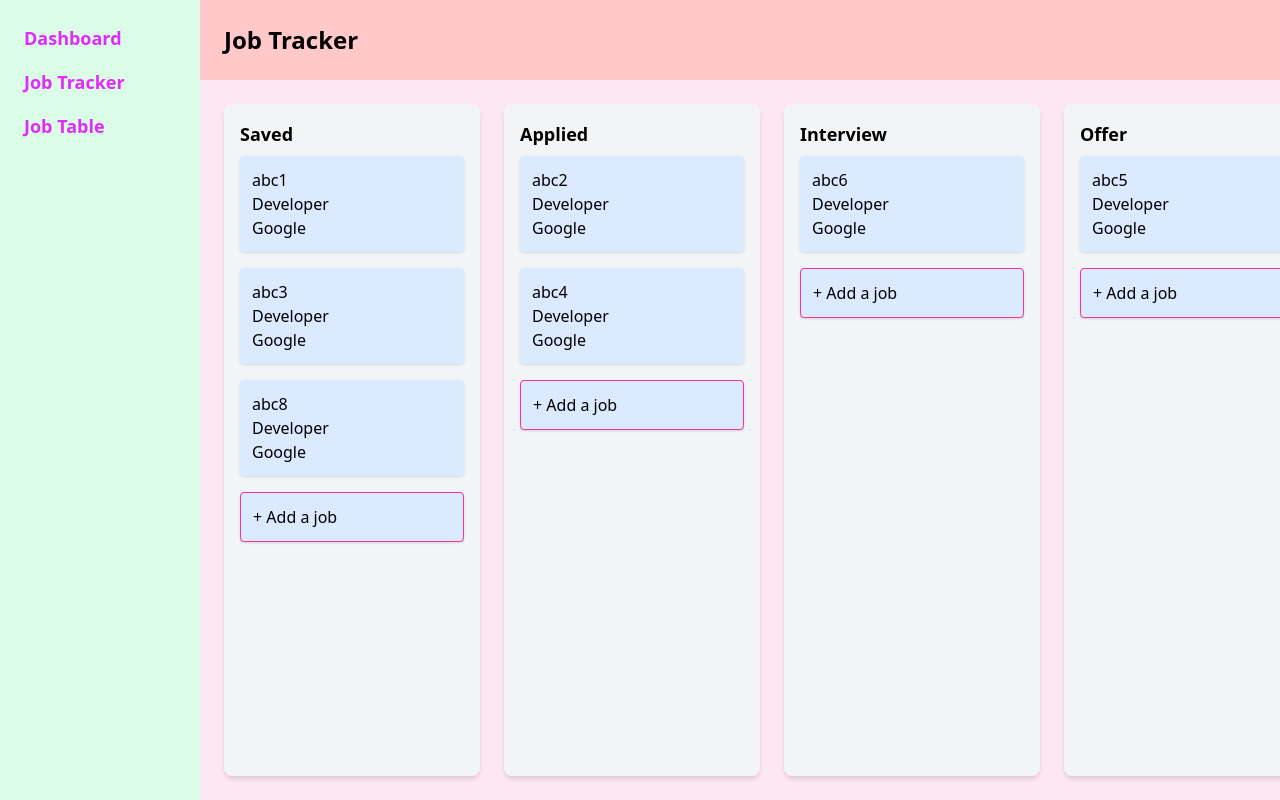
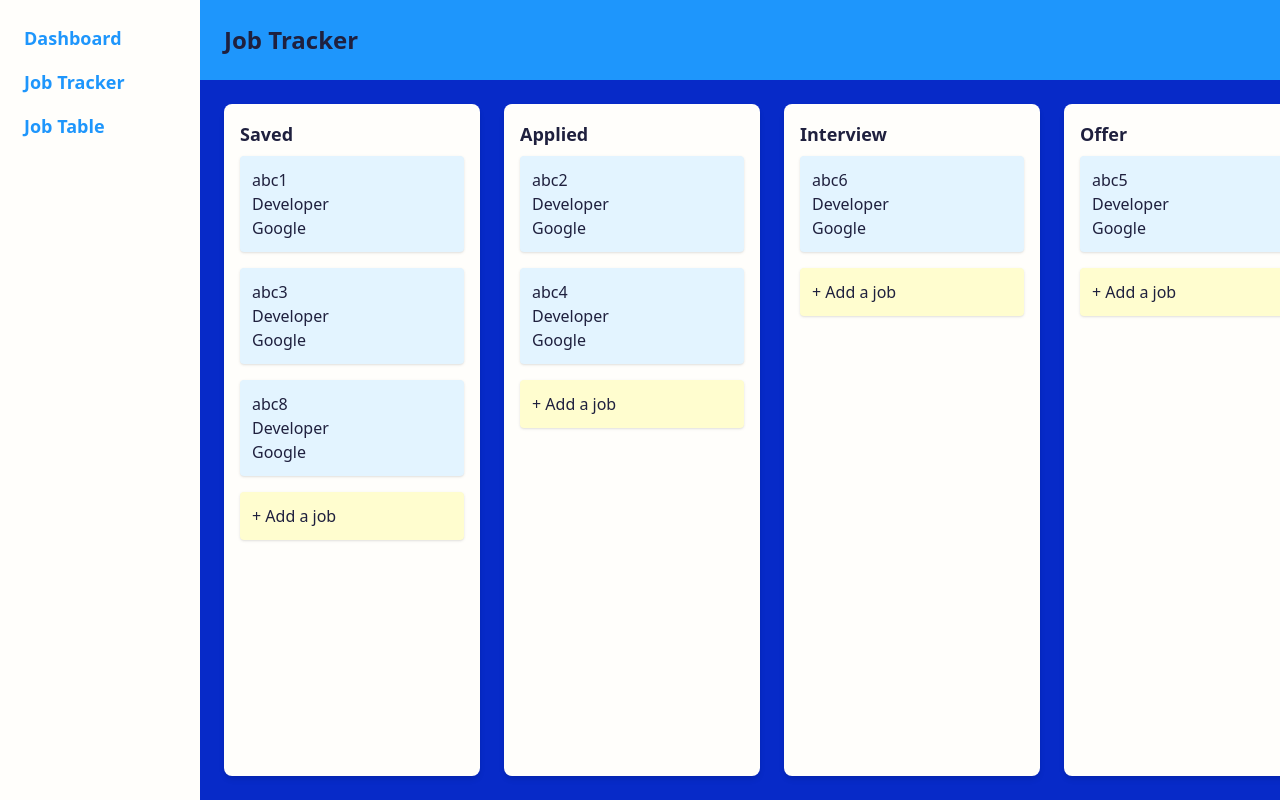
Before and after one commit to MayKhine/trkHire, a React (Vite) app: page / in a window 1280 px wide. Shown: the top 800 px of the page. Built offline with nearby package versions, Linux system fonts and the light colour scheme.

Commit message:
working on overlay changes

```diff
--- a/src/components/KanbanBoard/KanbanAddJobButton.tsx
+++ b/src/components/KanbanBoard/KanbanAddJobButton.tsx
@@ -7,7 +7,7 @@ export const KanbanAddJobButton = ({
 }: KanbanAddJobButtonProps) => {
   return (
     <button
-      className="bg-blue-100 border-solid border-1 border-pink-500 w-full flex p-3 rounded shadow cursor-pointer hover:bg-blue-200 "
+      className="bg-lightYellow w-full flex p-3 rounded shadow cursor-pointer hover:bg-yellow "
       onClick={onClickHandler}
     >
       + Add a job
--- a/src/components/KanbanBoard/KanbanBoard.tsx
+++ b/src/components/KanbanBoard/KanbanBoard.tsx
@@ -29,29 +29,6 @@ export const KanbanBoard = () => {
     const { active, over } = event
     if (!over) return
 
-    // console.log(
-    //   "active. ",
-    //   active,
-    //   active.data.current?.colId,
-    //   "over",
-    //   over.data.current?.colId
-    // )
-
-    // const fromColumn = columns.find((col) =>
-    //   col.jobs.some((job) => job.id === active.id)
-    // )
-
-    // const fromColumn = columns.find((col) =>
-    //   col.jobs.some((job) => job.id === active.id)
-    // )
-
-    // const toColumn = columns.find((col) =>
-    //   col.jobs.some((job) => job.id === over.id)
-    // )
-
-    // const fromColumnId = fromColumn?.id
-    // let toColumnId = toColumn?.id
-
     const fromColumnId = active.data.current?.colId
     let toColumnId = over.data.current?.colId
 
@@ -65,12 +42,6 @@ export const KanbanBoard = () => {
       const updatedToColumn = updated.find((col) => col.id === toColumnId)
 
       if (!updatedFromColumn || !updatedToColumn) return prev
-
-      // Move the job to a new column
-      // const job = updatedFromColumn.jobs.find((j) => j.id === active.id)
-      // updatedFromColumn.jobs = updatedFromColumn.jobs.filter(
-      //   (j) => j.id !== active.id
-      // )
 
       const job = updatedFromColumn.jobs.find((jobId) => jobId === active.id)
       updatedFromColumn.jobs = updatedFromColumn.jobs.filter(
@@ -97,17 +68,6 @@ export const KanbanBoard = () => {
 
     const { active, over } = event
     if (!over) return
-
-    // const fromColumn = columns.find((col) =>
-    //   col.jobs.some((job) => job.id === active.id)
-    // )
-
-    // const toColumn = columns.find((col) =>
-    //   col.jobs.some((job) => job.id === over.id)
-    // )
-
-    // const fromColumnId = fromColumn?.id
-    // const toColumnId = toColumn?.id
 
     const fromColumnId = active.data.current?.colId
     const toColumnId = over.data.current?.colId
@@ -145,16 +105,16 @@ export const KanbanBoard = () => {
     })
   }
 
-  // console.log("Job: ", jobs[0])
+  console.log("Job: ", jobs)
   return (
-    <div className="h-full bg-red-200 flex flex-col">
+    <div className="h-full bg-blue flex flex-col text-darkGray">
       <div className="text-2xl font-bold p-6"> Job Tracker </div>
       <DndContext
         onDragStart={handleDragStart}
         onDragOver={handleDragOver}
         onDragEnd={handleDragEnd}
       >
-        <div className="flex gap-6 p-6 bg-pink-100 h-full">
+        <div className="flex gap-6 p-6 bg-darkBlue h-full">
           {columns.map((column) => (
             <KanbanColumn key={column.id} column={column} />
           ))}
--- a/src/components/KanbanBoard/KanbanCard.tsx
+++ b/src/components/KanbanBoard/KanbanCard.tsx
@@ -1,10 +1,10 @@
-import { JobApplicationType } from "../../utils/types"
+import { jobApplicationType } from "../../utils/types"
 import { useSortable } from "@dnd-kit/sortable"
 import { CSS } from "@dnd-kit/utilities"
 
 type KanbanCardProps = {
   colId?: string
-  job: JobApplicationType
+  job: jobApplicationType
 }
 export const KanbanCard = ({ colId, job }: KanbanCardProps) => {
   const { attributes, listeners, setNodeRef, transform, transition } =
@@ -15,7 +15,7 @@ export const KanbanCard = ({ colId, job }: KanbanCardProps) => {
       ref={setNodeRef}
       {...attributes}
       {...listeners}
-      className="bg-blue-100 p-3 rounded shadow cursor-grab hover:bg-blue-200 active:opacity-50"
+      className="bg-lightBlue1 p-3 rounded shadow cursor-grab hover:bg-lightBlue2 active:opacity-50"
       style={{
         transform: CSS.Transform.toString(transform),
         transition,
--- a/src/components/KanbanBoard/KanbanColumn.tsx
+++ b/src/components/KanbanBoard/KanbanColumn.tsx
@@ -20,7 +20,7 @@ export const KanbanColumn = ({ column }: KanbanColumnProps) => {
   return (
     <div
       ref={setNodeRef}
-      className="w-64 bg-gray-100 p-4 rounded-lg shadow-md min-h-[300px]"
+      className="w-64 bg-offWhite p-4 rounded-lg shadow-md min-h-[300px] "
     >
       <h2 className="text-lg font-bold mb-2">{column.colTitle}</h2>
 
--- a/src/components/Menu/MenuBar.tsx
+++ b/src/components/Menu/MenuBar.tsx
@@ -2,7 +2,7 @@ import { MenuButton } from "./MenuButton"
 
 export const MenuBar = () => {
   return (
-    <div className="bg-green-100 min-w-50 p-4 flex flex-col items-start">
+    <div className="bg-offWhite min-w-50 p-4 flex flex-col items-start">
       <MenuButton text="Dashboard" />
       <MenuButton text="Job Tracker" />
       <MenuButton text="Job Table" />
--- a/src/components/Menu/MenuButton.tsx
+++ b/src/components/Menu/MenuButton.tsx
@@ -6,7 +6,7 @@ type MenuButtonProps = {
 export const MenuButton = ({ text, onClickHandler }: MenuButtonProps) => {
   return (
     <button
-      className="p-2 text-lg font-bold cursor-pointer text-fuchsia-500 hover:text-amber-950"
+      className="p-2 text-lg font-bold cursor-pointer text-blue hover:text-darkBlue"
       onClick={onClickHandler}
     >
       {text}
--- a/src/components/modals/JobFormModal.tsx
+++ b/src/components/modals/JobFormModal.tsx
@@ -108,8 +108,8 @@ export const JobFormModal = ({
   }
 
   return (
-    <div className="w-full h-full z-10 absolute left-0 top-0 flex justify-center bg-sky-500/30 items-center">
-      <div className="w-4/5 min-h-150 bg-amber-400 flex flex-col p-10">
+    <div className="w-full min-h-screen  z-10 absolute left-0 top-0 overflow-y-auto flex justify-center bg-sky-500/30 items-center">
+      <div className="w-3/5 min-w-100 bg-amber-400 flex flex-col p-10 mt-10 mb-10">
         <div className="flex-grow flex w-full bg-pink-200  flex-col">
           <div>
             <label htmlFor="job title">Job Title</label>
--- a/src/index.css
+++ b/src/index.css
@@ -1,4 +1,5 @@
 @import "tailwindcss";
+
 @tailwind utilities;
 
 html,
@@ -8,3 +9,17 @@ body,
   height: 100%;
   width: 100%;
 }
+
+@theme {
+  --color-darkBlue: #072ac8;
+  --color-blue: #1e96fc;
+  --color-lightBlue2: #a2d6f9;
+  --color-lightBlue1: #e3f4ff;
+
+  --color-darkYellow: #ffc600;
+  --color-yellow: #fffa72;
+  --color-lightYellow: #fffdcf;
+
+  --color-offWhite: #fffefb;
+  --color-darkGray: #1f203e;
+}
```
